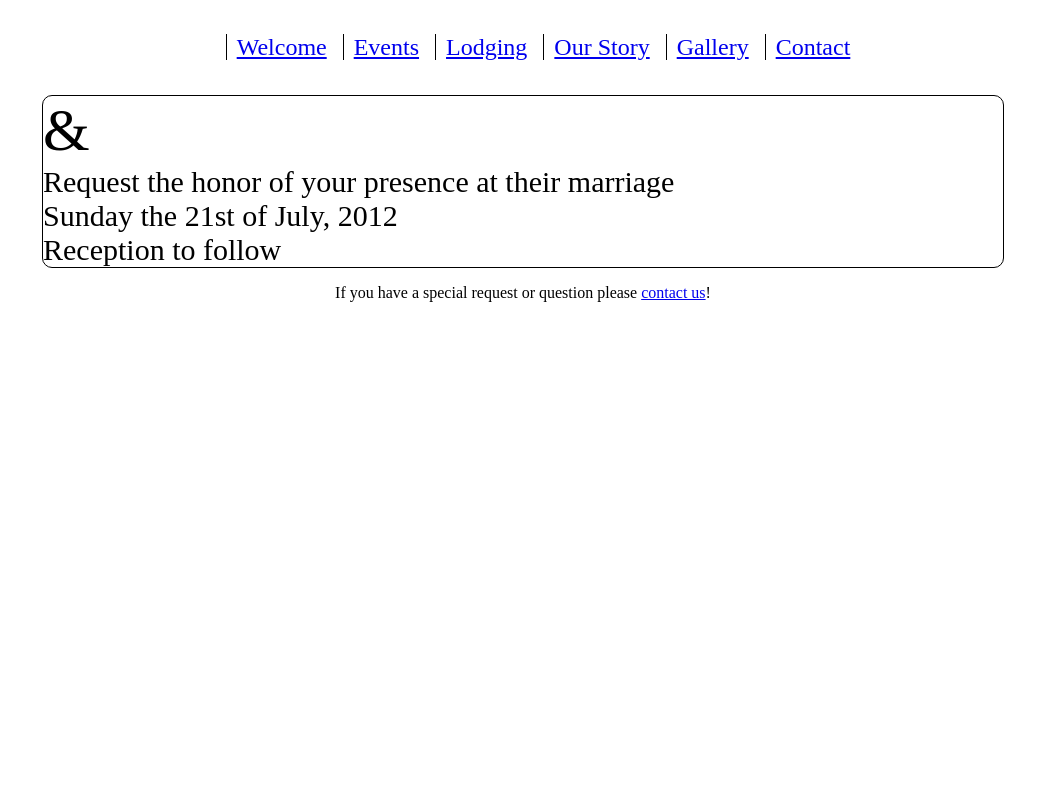
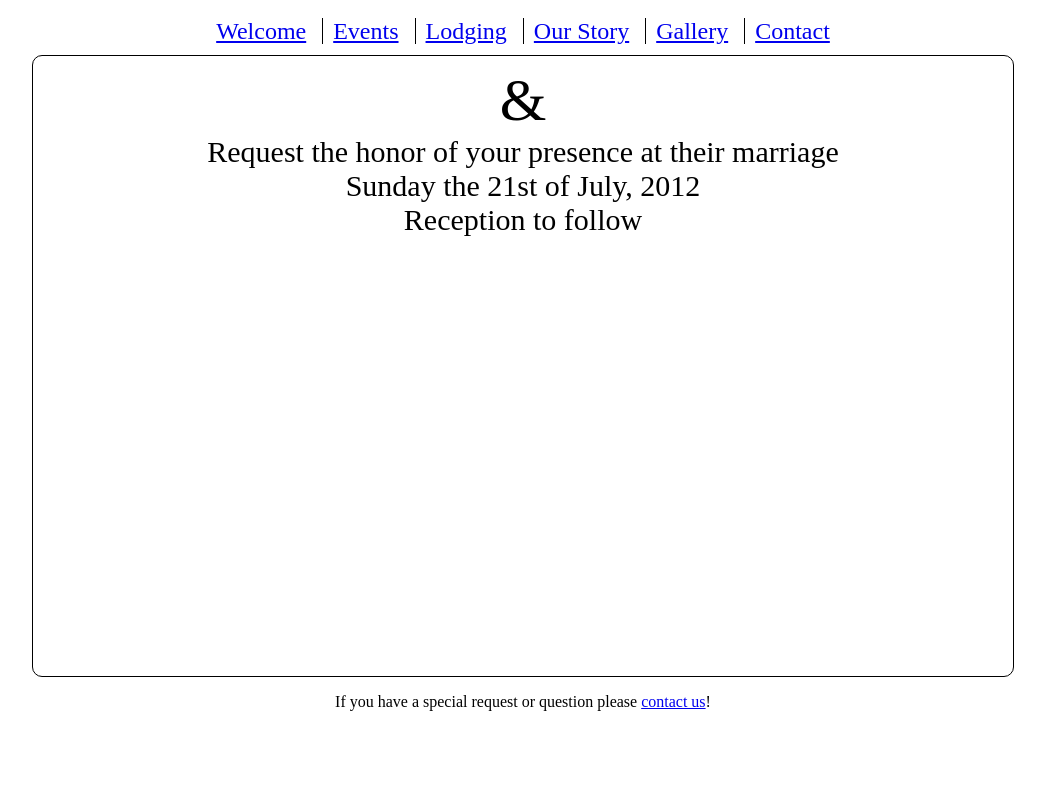
Before and after one commit to chrisgilmerproj/wedding, a Django app: template project/templates/homepage.html in a window 1280 px wide. Shown: the whole page, without its empty margins (117-1162 px from the left). Before the commit the page ends 302 px from the top, so only its background shows below. Run offline with Django 3.2, Linux system fonts and the light colour scheme; the template is opened without the code that fills it, so the values that code supplies are empty; some libraries are stand-ins or nearby versions.

Commit message:
Fixing homepage style to look much cleaner

```diff
--- a/project/static/css/style.css
+++ b/project/static/css/style.css
@@ -1,26 +1,19 @@
 @import "../fonts/rivannanf.css";
+
+html, body {
+    height: 100%;
+}
 
 .rivanna {
     font-family: 'RivannaNFRegular';
 }
 
-.content {
-
-    border: 1px solid black;
-    margin:  0px auto;
-    padding: 0px;
-    position: relative;
-    width: 960px;
-
-    -webkit-border-radius: 10px;
-    -moz-border-radius: 10px;
-    border-radius: 10px;
-
-}
-
 div {
     display: block;
 }
+
+.size30 { font-size: 30px }
+.size60 { font-size: 60px }
 
 nav {
     font-family: 'RivannaNFRegular';
@@ -29,7 +22,12 @@ nav {
 }
 
 nav ul {
-    list-style-type: disc !important;
+    margin: 0;
+    padding: 0;
+}
+
+nav ul li:first-child {
+    border-left: 0px solid black;
 }
 
 nav li {
@@ -42,6 +40,25 @@ nav a {
     padding: 10px;
 }
 
+#main_content {
+
+    border: 1px solid black;
+    margin:  auto;
+    padding: 10px;
+    position: relative;
+    width: 960px;
+    min-height: 75%;
+
+    -webkit-border-radius: 10px;
+    -moz-border-radius: 10px;
+    border-radius: 10px;
+
+}
+
+#banner {
+    text-align: center;
+}
+
 footer {
     text-align: center;
 }
--- a/project/templates/base.html
+++ b/project/templates/base.html
@@ -18,7 +18,7 @@
             </ul>
         </nav>
 
-        <div class="content">
+        <div id="main_content">
         {% block content %}
         {% endblock content %}
         </div>
--- a/project/templates/homepage.html
+++ b/project/templates/homepage.html
@@ -3,11 +3,11 @@
 {% block title %}Welcome{% endblock title %}
 
 {% block content %}
-<div class="rivanna">
-    <div style="font-size: 60px">
+    <div id="banner" class="rivanna">
+        <div class="size60">
             {{wedding.bride}} & {{wedding.groom}}
         </div>
-    <div style="font-size: 30px">
+        <div class="size30">
             Request the honor of your presence at their marriage<br/>
             Sunday the 21st of July, 2012<br/>
             Reception to follow<br/>
```
Lines whose indentation alone changed are shown as unchanged.
